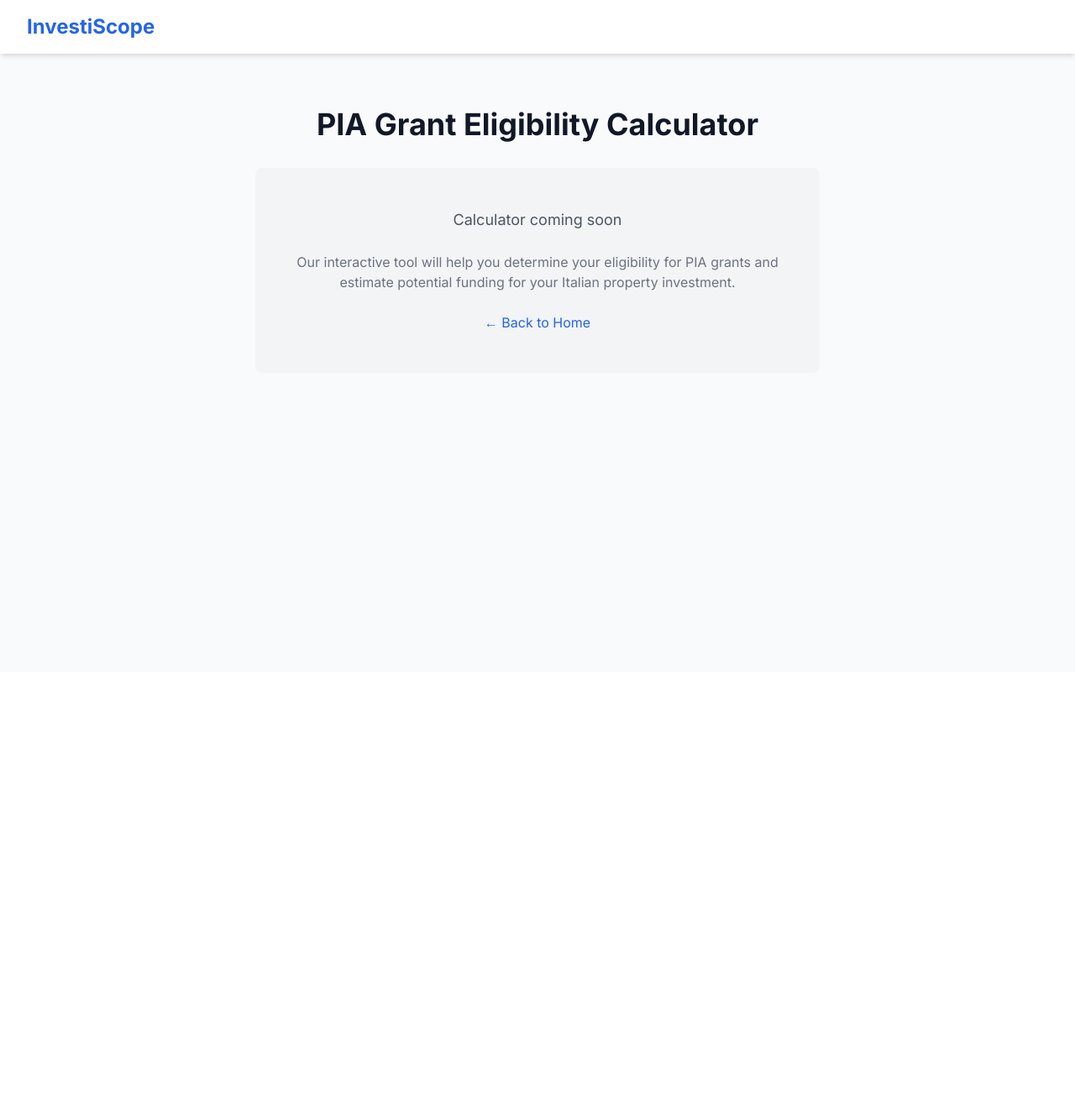
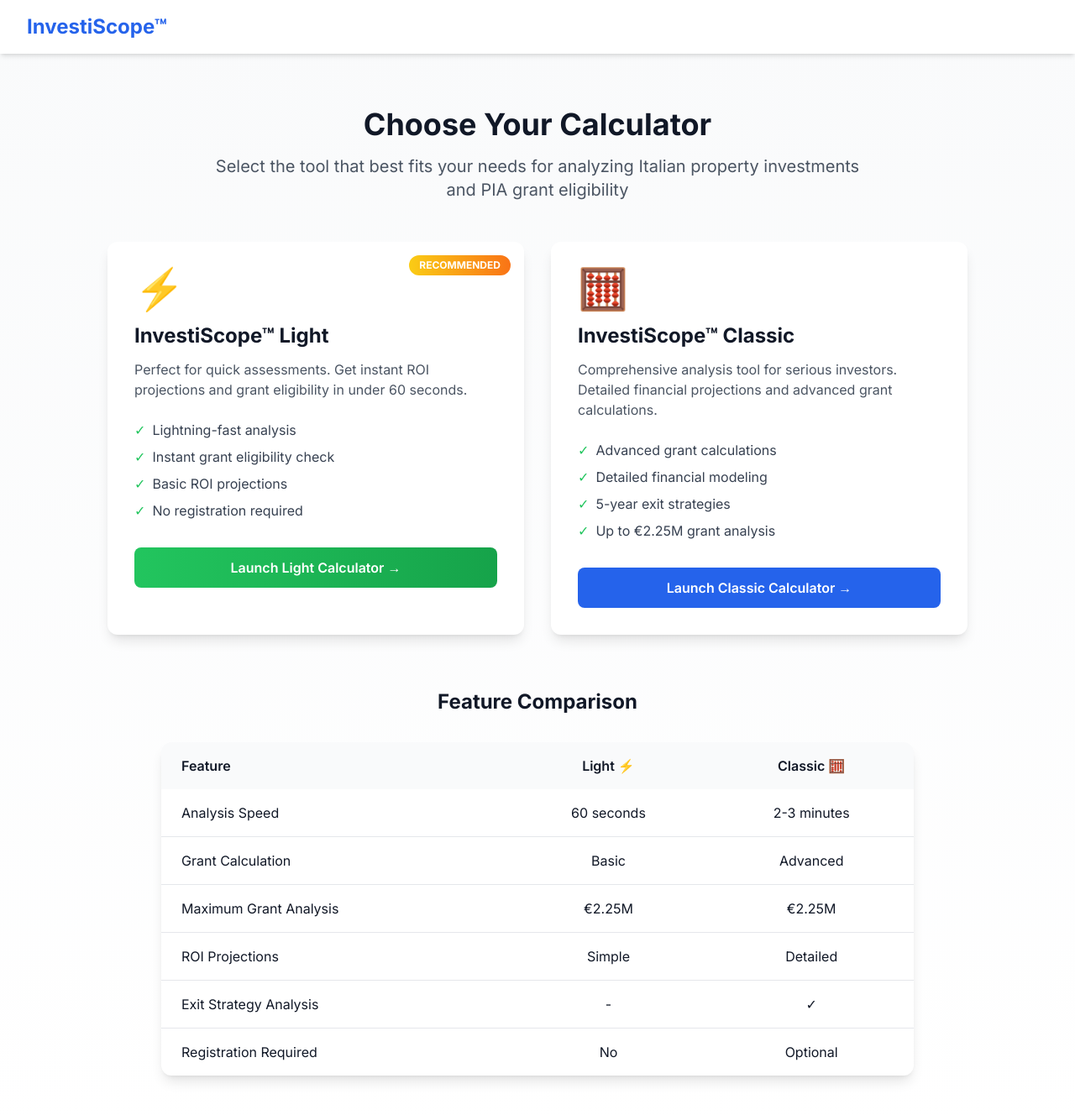
Before and after one commit to Geppix140269/investinpuglia, a Next.js app: page /calculator in a window 1280 px wide. Shown: the top 1328 px of the page at 84% size. Before the commit the page ends 800 px from the top, so only its background shows below. Built offline with nearby package versions, Linux system fonts and the light colour scheme.

Commit message:
Update page.tsx

```diff
--- a/app/calculator/page.tsx
+++ b/app/calculator/page.tsx
@@ -1,29 +1,147 @@
+// app/calculator/page.tsx - Calculator selection page
+
 export default function CalculatorPage() {
   return (
-    <div className="min-h-screen bg-gray-50">
+    <div className="min-h-screen bg-gradient-to-b from-gray-50 to-white">
+      {/* Simple Navbar */}
       <nav className="bg-white shadow-md">
         <div className="container-custom py-4">
           <a href="/" className="text-2xl font-bold text-primary hover:opacity-80">
-            InvestiScope
+            InvestiScope™
           </a>
         </div>
       </nav>
 
       <div className="container-custom py-16">
-        <h1 className="text-4xl font-bold text-center mb-8">
-          PIA Grant Eligibility Calculator
+        <h1 className="text-4xl font-bold text-center mb-4">
+          Choose Your Calculator
         </h1>
-        <div className="max-w-2xl mx-auto bg-gray-100 p-12 rounded-lg text-center">
-          <p className="text-lg text-gray-600 mb-6">
-            Calculator coming soon
-          </p>
-          <p className="text-gray-500">
-            Our interactive tool will help you determine your eligibility for PIA grants
-            and estimate potential funding for your Italian property investment.
-          </p>
-          <a href="/" className="inline-block mt-6 text-primary hover:underline">
-            ← Back to Home
-          </a>
+        <p className="text-xl text-gray-600 text-center mb-12 max-w-3xl mx-auto">
+          Select the tool that best fits your needs for analyzing Italian property investments and PIA grant eligibility
+        </p>
+
+        {/* Calculator Options */}
+        <div className="grid md:grid-cols-2 gap-8 max-w-5xl mx-auto">
+          {/* InvestiScope Light */}
+          <div className="bg-white rounded-xl shadow-lg p-8 hover:shadow-xl transition-shadow relative overflow-hidden">
+            <div className="absolute top-4 right-4 bg-gradient-to-r from-yellow-400 to-orange-500 text-white text-xs font-bold px-3 py-1 rounded-full">
+              RECOMMENDED
+            </div>
+            <div className="text-5xl mb-4">⚡</div>
+            <h2 className="text-2xl font-bold mb-3">InvestiScope™ Light</h2>
+            <p className="text-gray-600 mb-6">
+              Perfect for quick assessments. Get instant ROI projections and grant eligibility in under 60 seconds.
+            </p>
+            <ul className="space-y-2 mb-8">
+              <li className="flex items-center gap-2 text-gray-700">
+                <span className="text-green-500">✓</span>
+                Lightning-fast analysis
+              </li>
+              <li className="flex items-center gap-2 text-gray-700">
+                <span className="text-green-500">✓</span>
+                Instant grant eligibility check
+              </li>
+              <li className="flex items-center gap-2 text-gray-700">
+                <span className="text-green-500">✓</span>
+                Basic ROI projections
+              </li>
+              <li className="flex items-center gap-2 text-gray-700">
+                <span className="text-green-500">✓</span>
+                No registration required
+              </li>
+            </ul>
+            <a
+              href="https://investiscopeeasy.netlify.app/"
+              className="block w-full bg-gradient-to-r from-green-500 to-green-600 text-white font-semibold py-3 rounded-lg text-center hover:from-green-600 hover:to-green-700 transition-all"
+              target="_blank"
+              rel="noopener noreferrer"
+            >
+              Launch Light Calculator →
+            </a>
+          </div>
+
+          {/* InvestiScope Classic */}
+          <div className="bg-white rounded-xl shadow-lg p-8 hover:shadow-xl transition-shadow">
+            <div className="text-5xl mb-4">🧮</div>
+            <h2 className="text-2xl font-bold mb-3">InvestiScope™ Classic</h2>
+            <p className="text-gray-600 mb-6">
+              Comprehensive analysis tool for serious investors. Detailed financial projections and advanced grant calculations.
+            </p>
+            <ul className="space-y-2 mb-8">
+              <li className="flex items-center gap-2 text-gray-700">
+                <span className="text-green-500">✓</span>
+                Advanced grant calculations
+              </li>
+              <li className="flex items-center gap-2 text-gray-700">
+                <span className="text-green-500">✓</span>
+                Detailed financial modeling
+              </li>
+              <li className="flex items-center gap-2 text-gray-700">
+                <span className="text-green-500">✓</span>
+                5-year exit strategies
+              </li>
+              <li className="flex items-center gap-2 text-gray-700">
+                <span className="text-green-500">✓</span>
+                Up to €2.25M grant analysis
+              </li>
+            </ul>
+            <a
+              href="https://investiscope.net"
+              className="block w-full bg-primary text-white font-semibold py-3 rounded-lg text-center hover:bg-secondary transition-all"
+              target="_blank"
+              rel="noopener noreferrer"
+            >
+              Launch Classic Calculator →
+            </a>
+          </div>
+        </div>
+
+        {/* Comparison Table */}
+        <div className="mt-16 max-w-4xl mx-auto">
+          <h3 className="text-2xl font-bold text-center mb-8">Feature Comparison</h3>
+          <div className="bg-white rounded-xl shadow-lg overflow-hidden">
+            <table className="w-full">
+              <thead className="bg-gray-50">
+                <tr>
+                  <th className="px-6 py-4 text-left font-semibold">Feature</th>
+                  <th className="px-6 py-4 text-center font-semibold">Light ⚡</th>
+                  <th className="px-6 py-4 text-center font-semibold">Classic 🧮</th>
+                </tr>
+              </thead>
+              <tbody className="divide-y divide-gray-200">
+                <tr>
+                  <td className="px-6 py-4">Analysis Speed</td>
+                  <td className="px-6 py-4 text-center">60 seconds</td>
+                  <td className="px-6 py-4 text-center">2-3 minutes</td>
+                </tr>
+                <tr>
+                  <td className="px-6 py-4">Grant Calculation</td>
+                  <td className="px-6 py-4 text-center">Basic</td>
+                  <td className="px-6 py-4 text-center">Advanced</td>
+                </tr>
+                <tr>
+                  <td className="px-6 py-4">Maximum Grant Analysis</td>
+                  <td className="px-6 py-4 text-center">€2.25M</td>
+                  <td className="px-6 py-4 text-center">€2.25M</td>
+                </tr>
+                <tr>
+                  <td className="px-6 py-4">ROI Projections</td>
+                  <td className="px-6 py-4 text-center">Simple</td>
+                  <td className="px-6 py-4 text-center">Detailed</td>
+                </tr>
+                <tr>
+                  <td className="px-6 py-4">Exit Strategy Analysis</td>
+                  <td className="px-6 py-4 text-center">-</td>
+                  <td className="px-6 py-4 text-center">✓</td>
+                </tr>
+                <tr>
+                  <td className="px-6 py-4">Registration Required</td>
+                  <td className="px-6 py-4 text-center">No</td>
+                  <td className="px-6 py-4 text-center">Optional</td>
+                </tr>
+              </tbody>
+            </table>
+          </div>
         </div>
       </div>
     </div>
```
